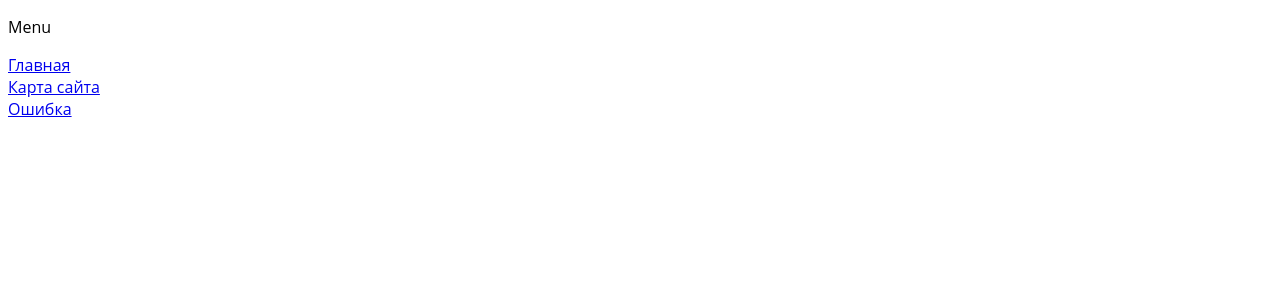
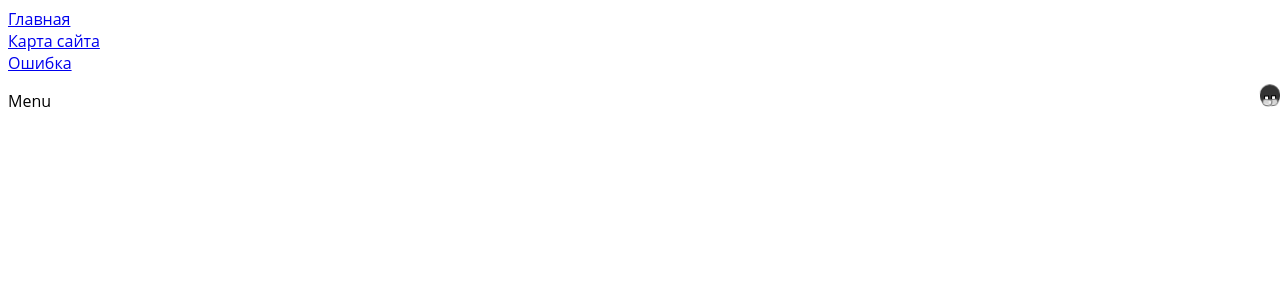
Before and after one commit to SGRashid/jumbo-pizza, a React (Vite) app: page / in a window 1280 px wide. Shown: the top 300 px of the page. Built offline with nearby package versions, Linux system fonts and the light colour scheme.

Commit message:
Добавил Layout

```diff
--- /dev/null
+++ b/src/components/Layout/Lauout.tsx
@@ -0,0 +1,12 @@
+import type { FC } from 'react';
+import { MenuLinks } from '../pages/MenuLinks/MenuLinks';
+import { Outlet } from 'react-router-dom';
+import Fly from '../Fly/Fly';
+
+export const Layout: FC = () => (
+    <>
+        <MenuLinks />
+        <Outlet />
+        <Fly />
+    </>
+);
--- a/src/components/pages/Cart/Cart.tsx
+++ b/src/components/pages/Cart/Cart.tsx
@@ -1,7 +1,4 @@
-import { MenuLinks } from '../MenuLinks/MenuLinks';
-
 export const Cart = () =>
 (<>
     <p>Cart</p>
-    <MenuLinks />
 </>);
--- a/src/components/pages/Error/Error.tsx
+++ b/src/components/pages/Error/Error.tsx
@@ -1,7 +1,4 @@
-import {Link} from 'react-router-dom';
-
 export const Error = () =>
 (<>
     <p>Erorr</p>
-    <Link to='/'>На главную</Link>
 </>);
--- a/src/components/pages/Menu/Menu.tsx
+++ b/src/components/pages/Menu/Menu.tsx
@@ -1,7 +1,4 @@
-import { MenuLinks } from '../MenuLinks/MenuLinks';
-
 export const Menu = () =>
 (<>
     <p>Menu</p>
-    <MenuLinks />
 </>);
```
Also changed, not shown: src/router.tsx (+10 -3 lines).
